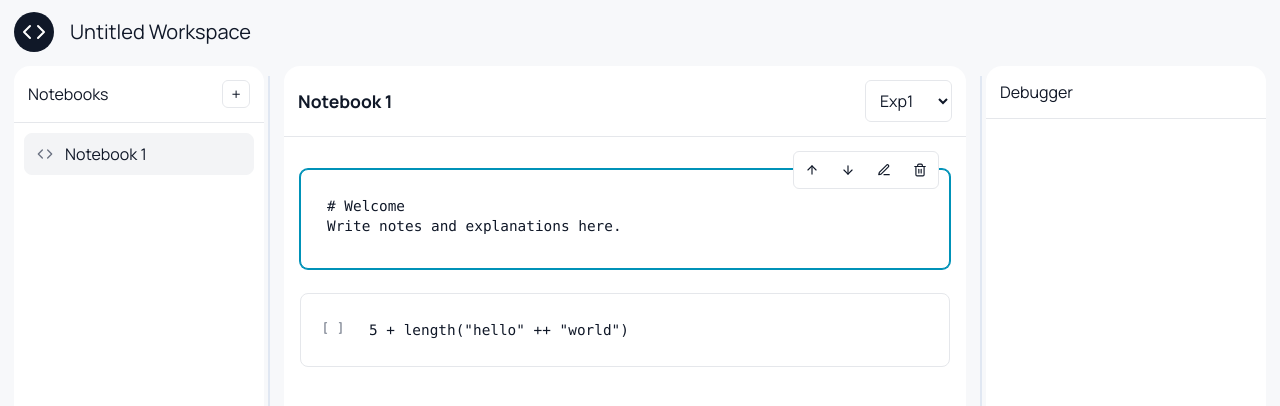
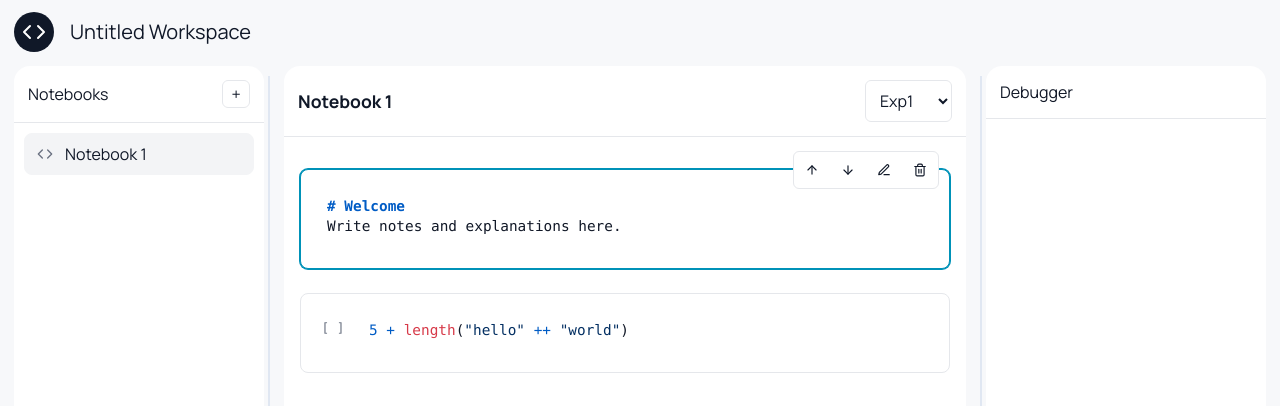
Before and after one commit to uandersonricardo/projeto-plp, a React (Vite) app in the folder gui/: page / in a window 1280 px wide. Both pictures are taken after a click on the button 884 px from the left and 170 px from the top of the page. Shown: the top 406 px of the page. Built offline with nearby package versions, Linux system fonts and the light colour scheme.

Commit message:
feat: highlight code using highlight.js (#5)
Co-authored-by: Uanderson Silva <usilva@apple.com>

```diff
--- a/gui/biome.json
+++ b/gui/biome.json
@@ -21,7 +21,11 @@
         "noExplicitAny": "off"
       },
       "style": {
-        "noNonNullAssertion": "off"
+        "noNonNullAssertion": "off",
+        "useTemplate": "off"
+      },
+      "security": {
+        "noDangerouslySetInnerHtml": "off"
       },
       "complexity": {
         "noStaticOnlyClass": "off",
@@ -31,7 +35,8 @@
       },
       "correctness": {
         "noUnusedVariables": "off",
-        "useParseIntRadix": "off"
+        "useParseIntRadix": "off",
+        "useExhaustiveDependencies": "off"
       },
       "a11y": {
         "useGenericFontNames": "off"
--- a/gui/package.json
+++ b/gui/package.json
@@ -8,11 +8,14 @@
     "build": "tsc -b && vite build",
     "lint": "eslint .",
     "preview": "vite preview",
-    "test": "vitest"
+    "test": "vitest",
+    "build:java": "cd ../java && mvn package && cp -r WebAPI/target/javascript/. ../gui/public/",
+    "start": "npm run build:java && npm run dev"
   },
   "dependencies": {
     "@tailwindcss/vite": "^4.2.1",
     "chevrotain": "^12.0.0",
+    "highlight.js": "^11.11.1",
     "react": "^19.2.4",
     "react-dom": "^19.2.4",
     "react-icons": "^5.6.0",
--- a/gui/src/components/cell/CellView.tsx
+++ b/gui/src/components/cell/CellView.tsx
@@ -13,7 +13,7 @@ interface CellViewProps {
 }
 
 export function CellView({ notebookId, cellId }: CellViewProps) {
-  const { runtimeReady, isPreparingLanguage } = useNotebook(notebookId);
+  const { runtimeReady, isPreparingLanguage, notebook } = useNotebook(notebookId);
   const {
     cell,
     isSelected,
@@ -70,6 +70,7 @@ export function CellView({ notebookId, cellId }: CellViewProps) {
         {isCode ? (
           <CodeCellView
             cell={cell}
+            language={notebook.language.name}
             disabled={notebookLocked}
             isRunning={isRunning}
             runtimeReady={runtimeReady}
--- a/gui/src/components/cell/CodeCellView.tsx
+++ b/gui/src/components/cell/CodeCellView.tsx
@@ -1,9 +1,13 @@
-import { type ChangeEvent, type KeyboardEvent, useEffect, useLayoutEffect, useRef, useState } from "react";
+import { type ChangeEvent, type KeyboardEvent, useEffect, useLayoutEffect, useMemo, useRef, useState } from "react";
 import { FiPlay } from "react-icons/fi";
+import hljs from "highlight.js/lib/core";
+
 import type { CodeCell } from "../../models/cell/CodeCell";
+import { escapeHtml } from "../../lib/utils";
 
 interface CodeCellViewProps {
   cell: CodeCell;
+  language: string;
   disabled: boolean;
   isRunning: boolean;
   runtimeReady: boolean;
@@ -12,7 +16,16 @@ interface CodeCellViewProps {
   onRun: () => void;
 }
 
-export function CodeCellView({ cell, disabled, isRunning, runtimeReady, onChange, onClearOutput, onRun }: CodeCellViewProps) {
+export function CodeCellView({
+  cell,
+  language,
+  disabled,
+  isRunning,
+  runtimeReady,
+  onChange,
+  onClearOutput,
+  onRun,
+}: CodeCellViewProps) {
   const editorRef = useRef<HTMLTextAreaElement | null>(null);
   const menuRef = useRef<HTMLDivElement | null>(null);
   const [isOutputMenuOpen, setIsOutputMenuOpen] = useState(false);
@@ -21,7 +34,15 @@ export function CodeCellView({ cell, disabled, isRunning, runtimeReady, onChange
     ? String(cell.output.result ?? cell.output.stdout ?? "")
     : (cell.output?.stderr ?? "");
 
-  // biome-ignore lint/correctness/useExhaustiveDependencies: cell.content is the resize trigger, not a value used inside the effect
+  const highlighted = useMemo(() => {
+    const content = cell.content + "\n";
+    try {
+      return hljs.highlight(content, { language: language.toLowerCase() }).value;
+    } catch {
+      return escapeHtml(content);
+    }
+  }, [cell.content, language]);
+
   useLayoutEffect(() => {
     const textarea = editorRef.current;
     if (!textarea) return;
@@ -70,7 +91,6 @@ export function CodeCellView({ cell, disabled, isRunning, runtimeReady, onChange
   return (
     <div className="grid gap-2 min-w-0 w-full">
       <div className="grid grid-cols-[2rem_minmax(0,1fr)] gap-x-[0.625rem] items-start">
-        {/* Gutter: shows execution time; play button appears on cell hover */}
         <div className="relative flex justify-center items-start pt-2">
           <span className="font-mono text-[0.8rem] text-gray-500 select-none group-hover:invisible">
             [{cell.executionOrder ?? " "}]
@@ -90,15 +110,24 @@ export function CodeCellView({ cell, disabled, isRunning, runtimeReady, onChange
           </button>
         </div>
 
+        <div className={`relative${disabled ? " opacity-55" : ""}`}>
+          <pre
+            aria-hidden="true"
+            className="w-full min-h-[calc(1.4em+20px)] rounded-[10px] p-[10px] leading-[1.4] font-mono text-[0.9rem] absolute inset-0 m-0 overflow-hidden pointer-events-none whitespace-pre-wrap break-words border-0 bg-transparent"
+          >
+            <code dangerouslySetInnerHTML={{ __html: highlighted }} />
+          </pre>
+
           <textarea
             ref={editorRef}
-          className="w-full min-h-[calc(1.4em+20px)] border-0 outline-none rounded-[10px] p-[10px] resize-none overflow-hidden leading-[1.4] font-mono text-[0.9rem] bg-transparent text-gray-900 focus:outline-none focus:shadow-none disabled:opacity-55 disabled:cursor-not-allowed"
+            className="w-full min-h-[calc(1.4em+20px)] rounded-[10px] p-[10px] leading-[1.4] font-mono text-[0.9rem] relative border-0 outline-none resize-none overflow-hidden bg-transparent text-transparent caret-gray-900 focus:outline-none focus:shadow-none disabled:cursor-not-allowed"
             value={cell.content}
             onChange={(e: ChangeEvent<HTMLTextAreaElement>) => onChange(e.target.value)}
             onKeyDown={handleKeyDown}
             spellCheck={false}
             disabled={disabled}
           />
+        </div>
       </div>
 
       {cell.output ? (
@@ -120,17 +149,29 @@ export function CodeCellView({ cell, disabled, isRunning, runtimeReady, onChange
               </button>
               {isOutputMenuOpen && (
                 <div className="absolute top-[calc(100%+0.25rem)] left-0 min-w-[140px] p-[6px] border border-gray-200 rounded-md bg-white z-10 grid gap-1">
-                  <button type="button" className="border-0 bg-transparent text-left px-2 py-[6px] rounded-md text-gray-900 cursor-pointer text-[0.86rem] hover:bg-gray-100 w-full" onClick={handleCopyOutput}>
+                  <button
+                    type="button"
+                    className="border-0 bg-transparent text-left px-2 py-[6px] rounded-md text-gray-900 cursor-pointer text-[0.86rem] hover:bg-gray-100 w-full"
+                    onClick={handleCopyOutput}
+                  >
                     Copy output
                   </button>
-                  <button type="button" className="border-0 bg-transparent text-left px-2 py-[6px] rounded-md text-gray-900 cursor-pointer text-[0.86rem] hover:bg-gray-100 w-full" onClick={handleClearOutput}>
+                  <button
+                    type="button"
+                    className="border-0 bg-transparent text-left px-2 py-[6px] rounded-md text-gray-900 cursor-pointer text-[0.86rem] hover:bg-gray-100 w-full"
+                    onClick={handleClearOutput}
+                  >
                     Clear output
                   </button>
                 </div>
               )}
             </div>
             <div className="w-full min-w-0">
-              <pre className={`m-0 p-2 rounded-md font-mono text-[0.85rem] whitespace-pre-wrap${cell.output.success ? " bg-[#effaf5] text-[#027a48]" : " bg-[#fff4f3] text-[#b42318]"}`}>{outputText}</pre>
+              <pre
+                className={`m-0 p-2 rounded-md font-mono text-[0.85rem] whitespace-pre-wrap${cell.output.success ? " bg-[#effaf5] text-[#027a48]" : " bg-[#fff4f3] text-[#b42318]"}`}
+              >
+                {outputText}
+              </pre>
             </div>
           </div>
         </>
--- a/gui/src/components/cell/MarkdownCellView.tsx
+++ b/gui/src/components/cell/MarkdownCellView.tsx
@@ -1,6 +1,9 @@
-import { type ChangeEvent, type KeyboardEvent, useLayoutEffect, useRef } from "react";
+import { type ChangeEvent, type KeyboardEvent, useLayoutEffect, useMemo, useRef } from "react";
 import ReactMarkdown from "react-markdown";
+import hljs from "highlight.js/lib/core";
+
 import type { MarkdownCell } from "../../models/cell/MarkdownCell";
+import { escapeHtml } from "../../lib/utils";
 
 interface MarkdownCellViewProps {
   cell: MarkdownCell;
@@ -12,13 +15,22 @@ interface MarkdownCellViewProps {
 export function MarkdownCellView({ cell, disabled, onChange, onFinishEditing }: MarkdownCellViewProps) {
   const editorRef = useRef<HTMLTextAreaElement | null>(null);
 
+  const highlighted = useMemo(() => {
+    const content = cell.content + "\n";
+    try {
+      return hljs.highlight(content, { language: "markdown" }).value;
+    } catch {
+      return escapeHtml(content);
+    }
+  }, [cell.content]);
+
   useLayoutEffect(() => {
     if (!cell.isEditing) return;
     const textarea = editorRef.current;
     if (!textarea) return;
     textarea.style.height = "0px";
     textarea.style.height = `${textarea.scrollHeight}px`;
-  }, [cell.isEditing]);
+  }, [cell.isEditing, cell.content]);
 
   const handleKeyDown = (e: KeyboardEvent<HTMLTextAreaElement>) => {
     if (e.key === "Enter" && e.shiftKey) {
@@ -38,10 +50,17 @@ export function MarkdownCellView({ cell, disabled, onChange, onFinishEditing }:
   }
 
   return (
-    <div className="p-0 bg-transparent">
+    <div className={`p-0 bg-transparent relative${disabled ? " opacity-55" : ""}`}>
+      <pre
+        aria-hidden="true"
+        className="w-full min-h-[calc(1.4em+20px)] rounded-[10px] p-[10px] leading-[1.4] font-mono text-[0.9rem] absolute inset-0 m-0 overflow-hidden pointer-events-none whitespace-pre-wrap break-words border-0 bg-transparent"
+      >
+        <code dangerouslySetInnerHTML={{ __html: highlighted }} />
+      </pre>
+
       <textarea
         ref={editorRef}
-        className="w-full min-h-[calc(1.4em+20px)] border-0 outline-none rounded-[10px] p-[10px] resize-none overflow-hidden leading-[1.4] font-mono text-[0.9rem] bg-transparent text-gray-900 focus:outline-none focus:shadow-none disabled:opacity-55 disabled:cursor-not-allowed"
+        className="w-full min-h-[calc(1.4em+20px)] rounded-[10px] p-[10px] leading-[1.4] font-mono text-[0.9rem] relative border-0 outline-none resize-none overflow-hidden bg-transparent text-transparent caret-gray-900 focus:outline-none focus:shadow-none disabled:cursor-not-allowed"
         value={cell.content}
         onChange={(e: ChangeEvent<HTMLTextAreaElement>) => onChange(e.target.value)}
         onKeyDown={handleKeyDown}
--- a/gui/src/config/languages.ts
+++ b/gui/src/config/languages.ts
@@ -1,4 +1,5 @@
-import type { CellOutput, Language } from "../models/types/execution";
+import type { LanguageCode } from "../../teavm";
+import type { BNFLanguageDefinition, CellOutput, Language } from "../models/types/execution";
 
 export interface NotebookLanguage extends Language {
   runtimeReady: boolean;
@@ -7,18 +8,19 @@ export interface NotebookLanguage extends Language {
   prepare?: () => Promise<void>;
 }
 
-export const AVAILABLE_LANGUAGES: NotebookLanguage[] = [
-  {
-    name: "Exp1",
+function defineLanguage(name: string, bnf: BNFLanguageDefinition): NotebookLanguage {
+  return {
+    name,
+    bnf,
     runtimeReady: true,
-    preparationMessage: "Importing and compiling Exp1 runtime...",
+    preparationMessage: `Importing and compiling ${name} runtime...`,
     async prepare() {
       await Promise.resolve();
     },
     run(sourceCode: string): CellOutput {
       const start = performance.now();
       try {
-        const result = window.__runCode("exp1", sourceCode, "");
+        const result = window.__runCode(name.toLowerCase() as LanguageCode, sourceCode, "");
         return {
           stdout: result.output ?? "",
           stderr: result.message ?? "",
@@ -35,89 +37,92 @@ export const AVAILABLE_LANGUAGES: NotebookLanguage[] = [
         };
       }
     },
-  },
-  {
-    name: "Exp2",
-    runtimeReady: true,
-    preparationMessage: "Importing and compiling Exp2 runtime...",
-    async prepare() {
-      await Promise.resolve();
-    },
-    run(sourceCode: string): CellOutput {
-      const start = performance.now();
-      try {
-        const result = window.__runCode("exp2", sourceCode, "");
-        return {
-          stdout: result.output ?? "",
-          stderr: result.message ?? "",
-          result: result.output,
-          executionTime: performance.now() - start,
-          success: result.success,
-        };
-      } catch (error) {
-        return {
-          stdout: "",
-          stderr: error instanceof Error ? error.message : "Unknown execution error",
-          executionTime: performance.now() - start,
-          success: false,
-        };
-      }
-    },
-  },
-  {
-    name: "Func1",
-    runtimeReady: true,
-    preparationMessage: "Importing and compiling Func1 runtime...",
-    async prepare() {
-      await Promise.resolve();
-    },
-    run(sourceCode: string): CellOutput {
-      const start = performance.now();
-      try {
-        const result = window.__runCode("func1", sourceCode, "");
-        return {
-          stdout: result.output ?? "",
-          stderr: result.message ?? "",
-          result: result.output,
-          executionTime: performance.now() - start,
-          success: result.success,
-        };
-      } catch (error) {
-        return {
-          stdout: "",
-          stderr: error instanceof Error ? error.message : "Unknown execution error",
-          executionTime: performance.now() - start,
-          success: false,
-        };
-      }
-    },
-  },
-  {
-    name: "Func2",
-    runtimeReady: true,
-    preparationMessage: "Importing and compiling Func2 runtime...",
-    async prepare() {
-      await Promise.resolve();
-    },
-    run(sourceCode: string): CellOutput {
-      const start = performance.now();
-      try {
-        const result = window.__runCode("func2", sourceCode, "");
-        return {
-          stdout: result.output ?? "",
-          stderr: result.message ?? "",
-          result: result.output,
-          executionTime: performance.now() - start,
-          success: result.success,
-        };
-      } catch (error) {
-        return {
-          stdout: "",
-          stderr: error instanceof Error ? error.message : "Unknown execution error",
-          executionTime: performance.now() - start,
-          success: false,
-        };
-      }
-    },
-  },
+  };
+}
+
+export const AVAILABLE_LANGUAGES: NotebookLanguage[] = [
+  defineLanguage("Exp1", { keywords: ["not", "length", "and", "or"], literals: ["true", "false"] }),
+  defineLanguage("Exp2", { keywords: ["not", "length", "and", "or", "let", "var", "in"], literals: ["true", "false"] }),
+  defineLanguage("Func1", {
+    keywords: ["not", "length", "and", "or", "let", "var", "in", "fun", "if", "then", "else"],
+    literals: ["true", "false"],
+  }),
+  defineLanguage("Func2", {
+    keywords: ["not", "length", "and", "or", "let", "var", "in", "fun", "fn", "if", "then", "else"],
+    literals: ["true", "false"],
+  }),
+  defineLanguage("Func3", {
+    keywords: ["not", "length", "and", "or", "let", "var", "in", "fun", "fn", "if", "then", "else", "for"],
+    literals: ["true", "false"],
+    builtins: ["head", "tail"],
+  }),
+  defineLanguage("Imp1", {
+    keywords: ["not", "length", "and", "or", "var", "while", "do", "if", "then", "else", "write", "read"],
+    literals: ["true", "false"],
+  }),
+  defineLanguage("Imp2", {
+    keywords: [
+      "not",
+      "length",
+      "and",
+      "or",
+      "var",
+      "while",
+      "do",
+      "if",
+      "then",
+      "else",
+      "write",
+      "read",
+      "proc",
+      "call",
+    ],
+    literals: ["true", "false"],
+    types: ["string", "int", "boolean"],
+  }),
+  defineLanguage("OO1", {
+    keywords: [
+      "not",
+      "length",
+      "and",
+      "or",
+      "var",
+      "while",
+      "do",
+      "if",
+      "then",
+      "else",
+      "write",
+      "read",
+      "proc",
+      "new",
+      "classe",
+      "this",
+    ],
+    literals: ["true", "false", "null"],
+    types: ["string", "int", "boolean"],
+  }),
+  defineLanguage("OO2", {
+    keywords: [
+      "not",
+      "length",
+      "and",
+      "or",
+      "var",
+      "while",
+      "do",
+      "if",
+      "then",
+      "else",
+      "write",
+      "read",
+      "proc",
+      "new",
+      "classe",
+      "this",
+      "extends",
+    ],
+    literals: ["true", "false", "null"],
+    types: ["string", "int", "boolean"],
+  }),
 ];
--- /dev/null
+++ b/gui/src/lib/hljs.ts
@@ -0,0 +1,15 @@
+import hljs from "highlight.js/lib/core";
+import markdown from "highlight.js/lib/languages/markdown";
+
+import type { Language } from "../models/types/execution";
+import { languageToHljs } from "./utils";
+
+import "highlight.js/styles/github.css";
+
+export const registerLanguages = (languages: Language[]) => {
+  hljs.registerLanguage("markdown", markdown);
+
+  for (const language of languages) {
+    hljs.registerLanguage(language.name.toLowerCase(), languageToHljs(language));
+  }
+};
--- /dev/null
+++ b/gui/src/lib/utils.ts
@@ -0,0 +1,27 @@
+import type { LanguageFn } from "highlight.js";
+import type { Language } from "../models/types/execution";
+
+export const escapeHtml = (text: string) => {
+  return text.replace(/&/g, "&amp;").replace(/</g, "&lt;").replace(/>/g, "&gt;");
+};
+
+export function languageToHljs(def: Language): LanguageFn {
+  return (hljs) => ({
+    name: def.name,
+    aliases: [def.name],
+    keywords: {
+      keyword: def.bnf.keywords ?? [],
+      literal: def.bnf.literals ?? [],
+      type: def.bnf.types ?? [],
+      built_in: def.bnf.builtins ?? [],
+    },
+    contains: [
+      hljs.QUOTE_STRING_MODE,
+      hljs.NUMBER_MODE,
+      {
+        className: "operator",
+        match: /(:=|==|\+\+|\^\^|\.\.|[+\-*<>.:;,])/,
+      },
+    ],
+  });
+}
--- a/gui/src/main.tsx
+++ b/gui/src/main.tsx
@@ -4,9 +4,12 @@ import App from "./App";
 import { WorkspaceStoreProvider } from "./contexts/workspace-store-context";
 import { INITIAL_WORKSPACE } from "./config/workspace";
 import { AVAILABLE_LANGUAGES } from "./config/languages";
+import { registerLanguages } from "./lib/hljs";
 
 import "./styles/main.css";
 import "./styles/markdown.css";
+
+registerLanguages(AVAILABLE_LANGUAGES);
 
 createRoot(document.getElementById("root")!).render(
   <WorkspaceStoreProvider workspace={INITIAL_WORKSPACE} languages={AVAILABLE_LANGUAGES}>
```
Also changed, not shown: gui/src/models/types/execution.ts (+8 -0 lines), 2 other files (tests, documents, lock files or other folders). Lines whose indentation alone changed are shown as unchanged.
